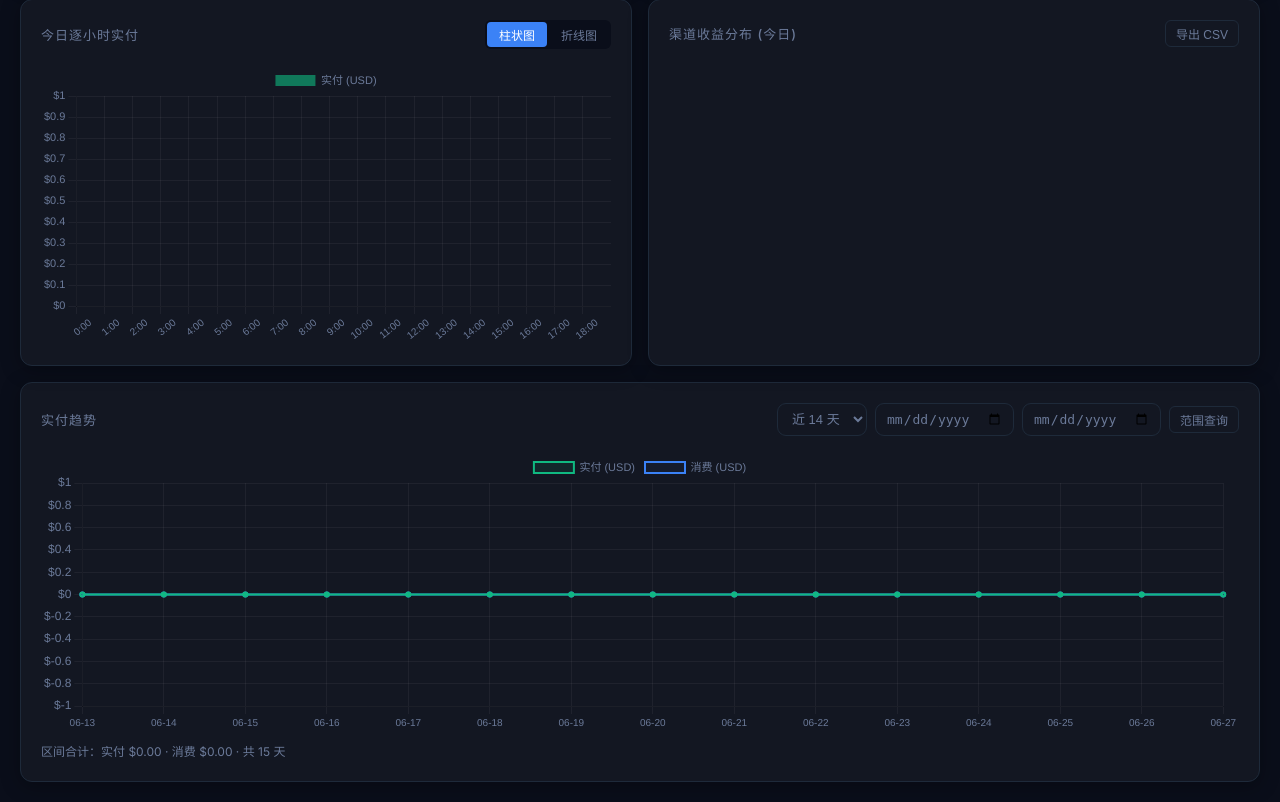
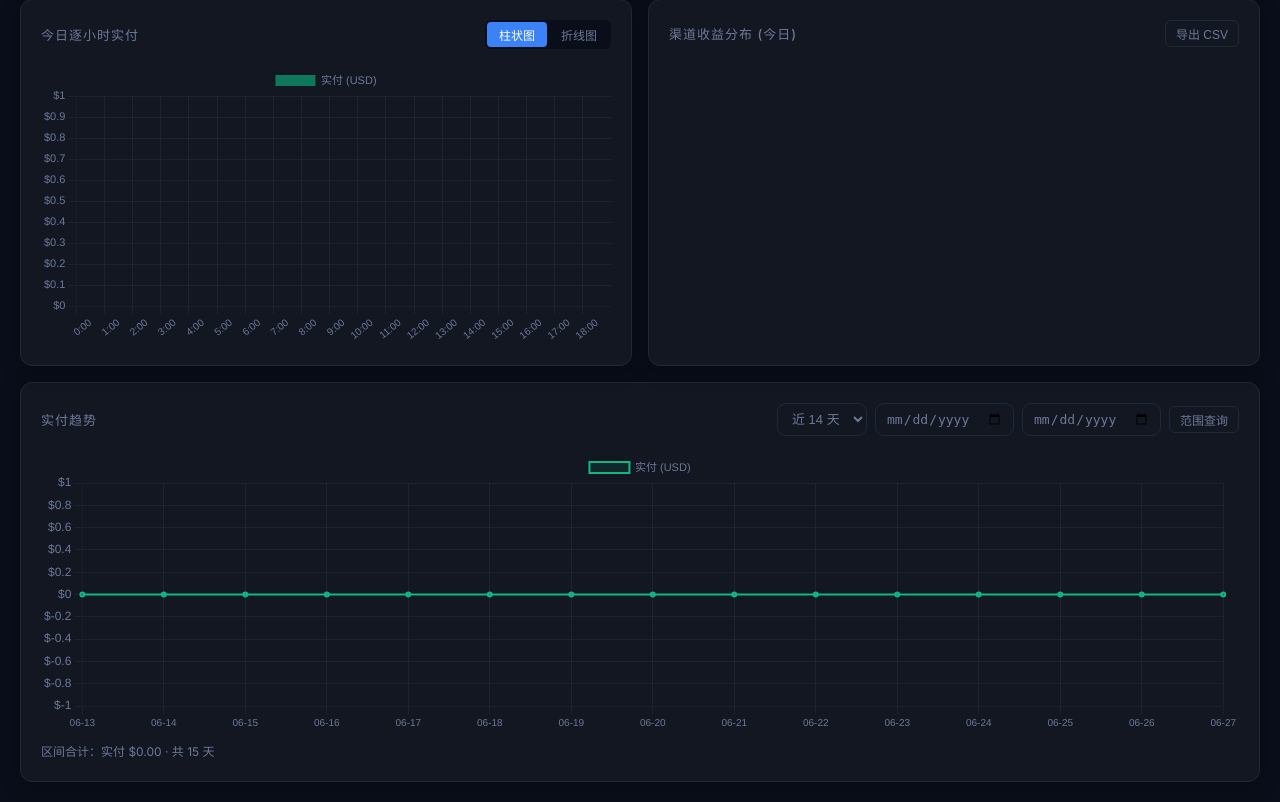
Before and after one commit to bohesocool/newapi-tokens, a FastAPI app: page / in a window 1280 px wide. Shown: the part 352-1154 px from the top of the page. Run offline with FastAPI, Linux system fonts and the light colour scheme; the visitor is signed in with stand-in values (Sample User, id 1); data comes from the database, SQL or seed files in the repository; data that the repository does not hold is empty.

Commit message:
趋势图移除消费曲线，仅保留实付

```diff
--- a/app/templates/index.html
+++ b/app/templates/index.html
@@ -579,7 +579,6 @@ function renderTrend(series) {
   if (!ctx) return;
   const labels = series.map(d => d.date.slice(5));
   const real = series.map(d => d.total_real || 0);
-  const usd = series.map(d => d.total_usd || 0);
   if (trendChart) trendChart.destroy();
   const axisColor = cssVar('--text2') || '#6b7a99';
   const isLight = document.documentElement.getAttribute('data-theme') === 'light';
@@ -588,7 +587,6 @@ function renderTrend(series) {
     type: 'line',
     data: { labels, datasets: [
       { label: '实付 (USD)', data: real, borderColor: '#10b981', backgroundColor: 'rgba(16,185,129,0.1)', borderWidth: 2, tension: 0.3, fill: true, pointRadius: 2 },
-      { label: '消费 (USD)', data: usd, borderColor: '#3b82f6', backgroundColor: 'rgba(59,130,246,0.05)', borderWidth: 2, tension: 0.3, fill: false, pointRadius: 2 },
     ]},
     options: {
       responsive: true, maintainAspectRatio: false,
@@ -603,9 +601,9 @@ function renderTrend(series) {
       }
     }
   });
-  const tr = real.reduce((a, b) => a + b, 0), tu = usd.reduce((a, b) => a + b, 0);
+  const tr = real.reduce((a, b) => a + b, 0);
   document.getElementById('trendSummary').textContent =
-    `区间合计：实付 ${fmtMoney(tr)} · 消费 ${fmtMoney(tu)} · 共 ${series.length} 天`;
+    `区间合计：实付 ${fmtMoney(tr)} · 共 ${series.length} 天`;
 }
 
 // ── Channels ──
```
